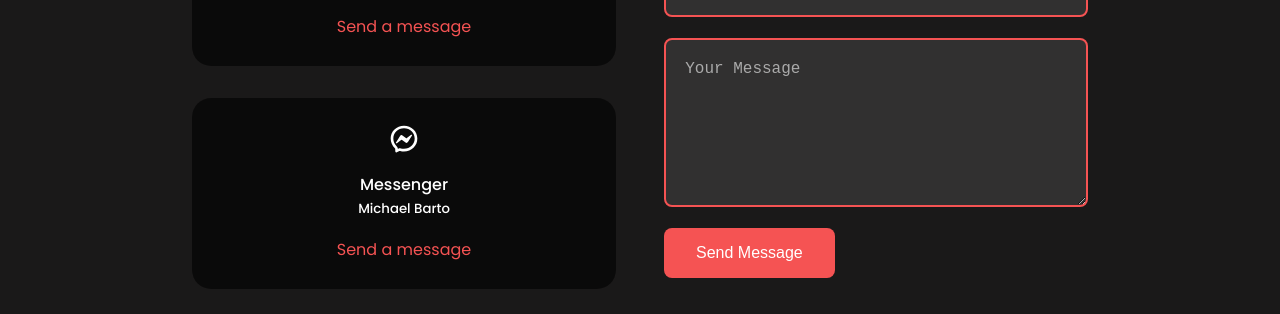
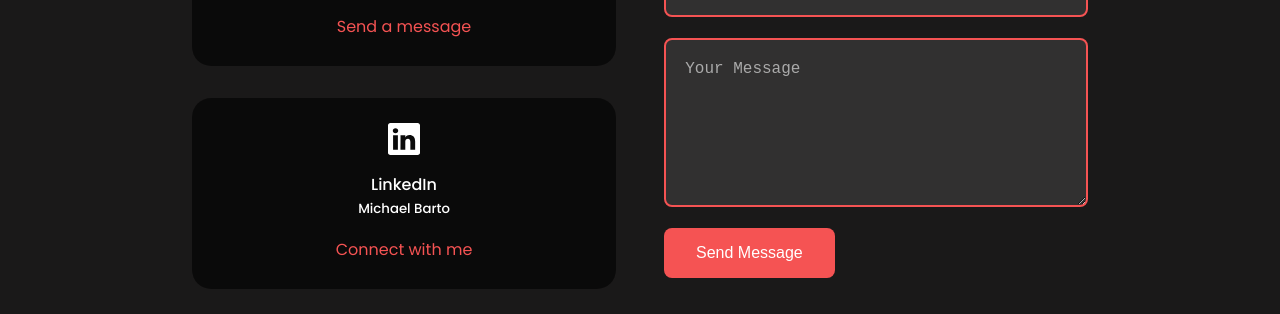
Before and after one commit to mbarto202/react-portfolio-website, a React (Create React App) app: page / in a window 1280 px wide. Shown: the part 2500-2814 px from the top of the page. Built offline with nearby package versions, Linux system fonts and the light colour scheme.

Commit message:
changed to linkedin instead of messenger in contact section

```diff
--- a/src/components/contact/Contact.jsx
+++ b/src/components/contact/Contact.jsx
@@ -1,7 +1,7 @@
 import React, { useRef } from "react";
 import "./contact.css";
 import { MdOutlineEmail } from "react-icons/md";
-import { RiMessengerLine } from "react-icons/ri";
+import { BsLinkedin } from "react-icons/bs"; // Update the import here
 import emailjs from "emailjs-com";
 
 const Contact = () => {
@@ -47,16 +47,17 @@ const Contact = () => {
               Send a message
             </a>
           </article>
+
           <article className="contactOption">
-            <RiMessengerLine className="contactOption-icon" />
-            <h4>Messenger</h4>
+            <BsLinkedin className="contactOption-icon" />
+            <h4>LinkedIn</h4>
             <h5>Michael Barto</h5>
             <a
-              href="https://m.me/michael.barto.92"
+              href="https://www.linkedin.com/in/michael-barto-6a2365230/"
               target="_blank"
               rel="noopener noreferrer"
             >
-              Send a message
+              Connect with me
             </a>
           </article>
         </div>
```
